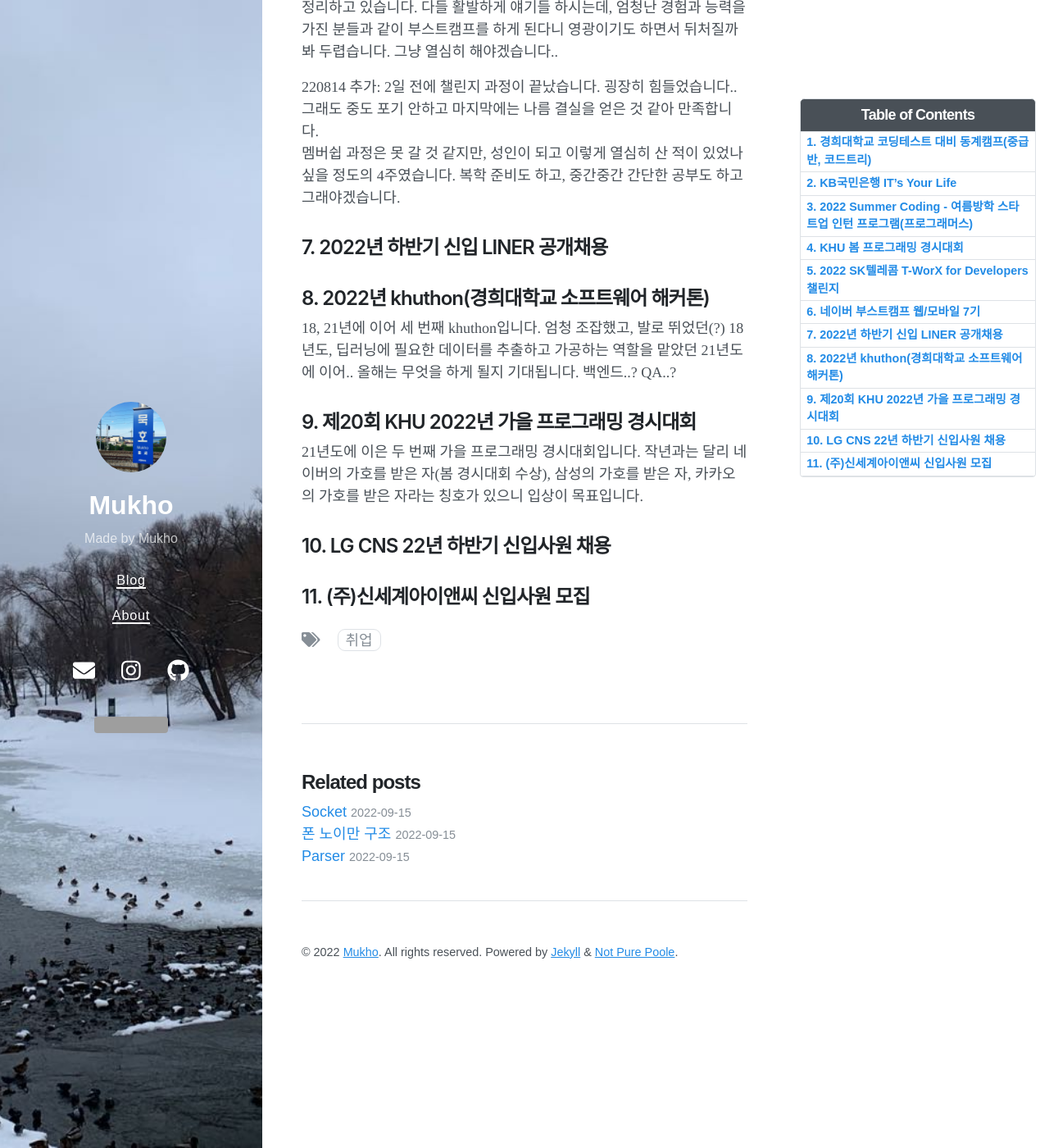
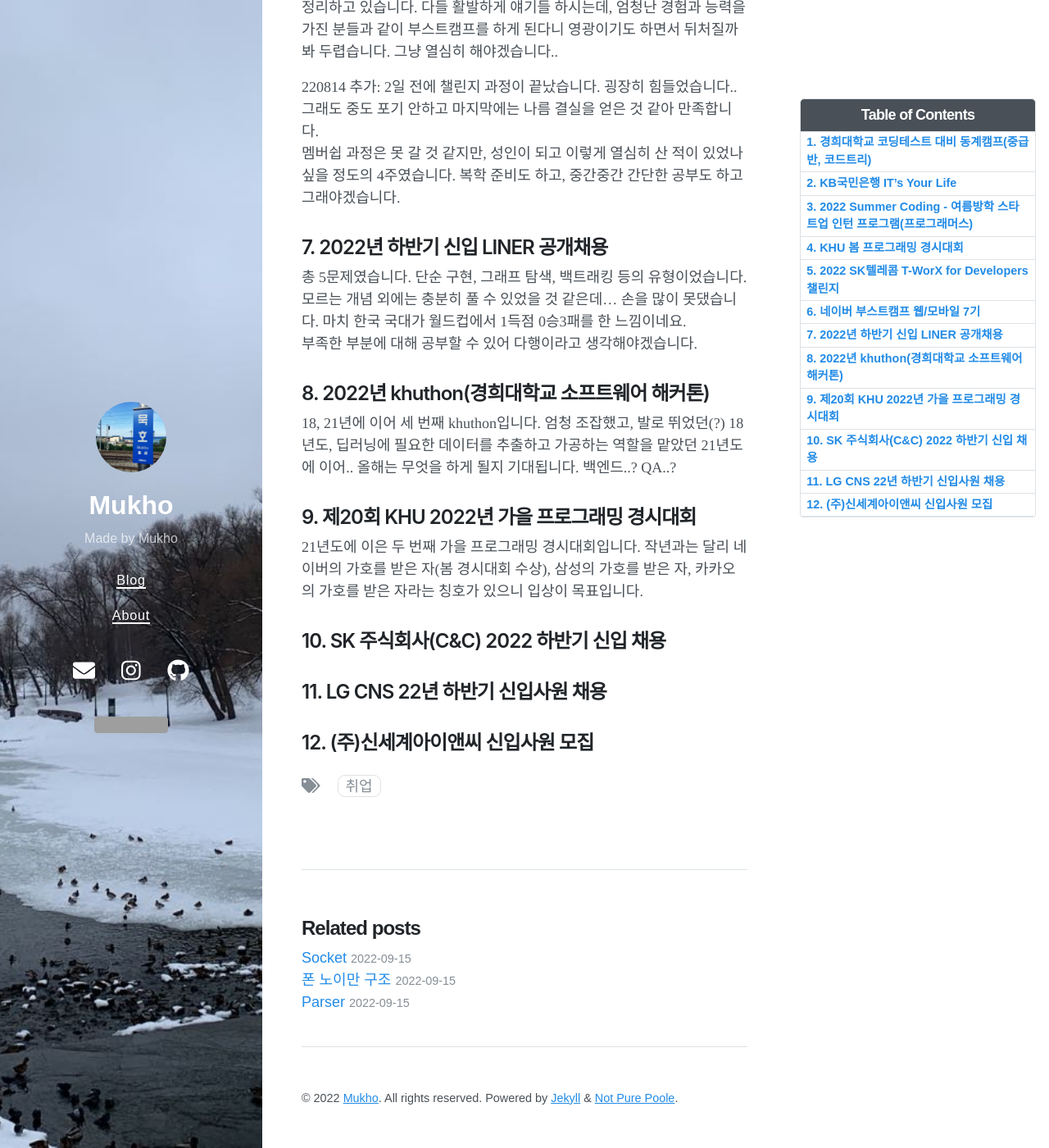
Before and after one commit to mukhoplus/mukhoplus.github.io, a Jekyll site: the page built from _posts/2022-06-08-묵호씨의 취업 도전기.md, in a window 1280 px wide and 1400 px high, scrolled down 4474 px. Shown: the whole window at 82% size. Built offline with Jekyll 4.4.1, drawn with Linux system fonts in a browser that asks for light colours; nearby versions of some CDN libraries; comment, search, counter and statistics services are not loaded; some of the changed text lies outside the part shown; grey boxes are pictures that could not be loaded.

Commit message:
개같이 멸망

```diff
--- a/_posts/2022-06-08-묵호씨의 취업 도전기.md
+++ b/_posts/2022-06-08-묵호씨의 취업 도전기.md
@@ -2,7 +2,7 @@
 layout: post
 title: 묵호씨의 취업 도전기
 date: 2022-06-08 02:20 +0000
-last_modified_at: 2022-09-23 00:12:54 +0000
+last_modified_at: 2022-09-24 12:33:05 +0000
 tags: [취업]
 toc:  true
 ---
@@ -67,6 +67,9 @@ toc:  true
 
 ## 7. 2022년 하반기 신입 LINER 공개채용
 
+총 5문제였습니다. 단순 구현, 그래프 탐색, 백트래킹 등의 유형이었습니다. 모르는 개념 외에는 충분히 풀 수 있었을 것 같은데... 손을 많이 못댔습니다. 마치 한국 국대가 월드컵에서 1득점 0승3패를 한 느낌이네요.<br>
+부족한 부분에 대해 공부할 수 있어 다행이라고 생각해야겠습니다.
+
 ## 8. 2022년 khuthon(경희대학교 소프트웨어 해커톤)
 
 18, 21년에 이어 세 번째 khuthon입니다. 엄청 조잡했고, 발로 뛰었던(?) 18년도, 딥러닝에 필요한 데이터를 추출하고 가공하는 역할을 맡았던 21년도에 이어.. 올해는 무엇을 하게 될지 기대됩니다. 백엔드..? QA..?
@@ -75,6 +78,8 @@ toc:  true
 
 21년도에 이은 두 번째 가을 프로그래밍 경시대회입니다. 작년과는 달리 네이버의 가호를 받은 자(봄 경시대회 수상), 삼성의 가호를 받은 자, 카카오의 가호를 받은 자라는 칭호가 있으니 입상이 목표입니다.
 
-## 10. LG CNS 22년 하반기 신입사원 채용
+## 10. SK 주식회사(C&C) 2022 하반기 신입 채용
 
-## 11. (주)신세계아이앤씨 신입사원 모집
+## 11. LG CNS 22년 하반기 신입사원 채용
+
+## 12. (주)신세계아이앤씨 신입사원 모집
```
